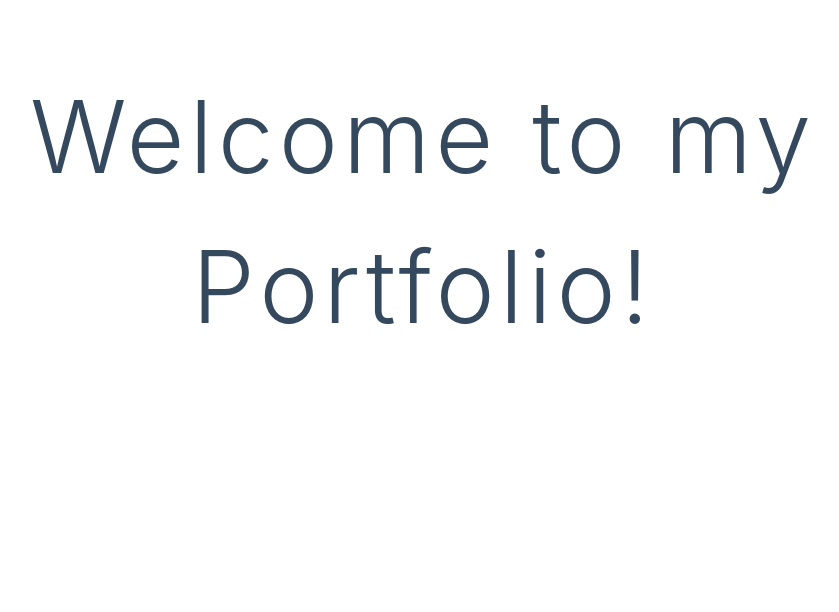
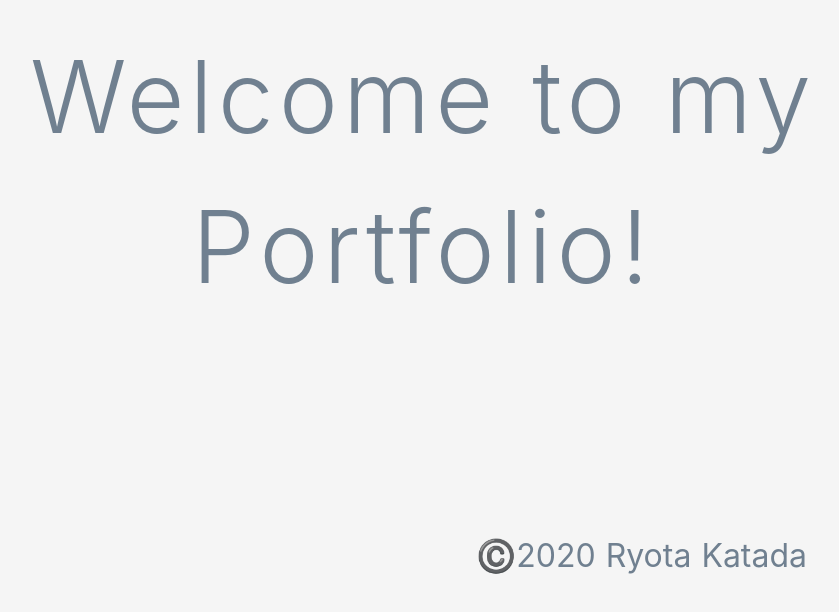
Before and after one commit to aiirononeko/portfolio, a Nuxt app: page / in a window 1280 px wide. Shown: the part 188-800 px from the top of the page, without its empty margins (217-1056 px from the left). Built offline with nearby package versions, Linux system fonts and the light colour scheme.

Commit message:
トップページ作成

```diff
--- /dev/null
+++ b/components/Footer.vue
@@ -0,0 +1,5 @@
+<template>
+  <div>
+    <p>©️2020 Ryota Katada</p>
+  </div>
+</template>
--- a/layouts/default.vue
+++ b/layouts/default.vue
@@ -25,39 +25,24 @@ html {
   box-sizing: border-box;
 }
 
-*,
-*::before,
-*::after {
-  box-sizing: border-box;
-  margin: 0;
+body {
+  background-color: #f5f5f5;
 }
 
-.button--green {
-  display: inline-block;
-  border-radius: 4px;
-  border: 1px solid #3b8070;
-  color: #3b8070;
-  text-decoration: none;
-  padding: 10px 30px;
+.container {
+  margin: 0 auto;
+  min-height: 90vh;
+  display: flex;
+  justify-content: center;
+  align-items: center;
+  text-align: center;
 }
 
-.button--green:hover {
-  color: #fff;
-  background-color: #3b8070;
-}
-
-.button--grey {
-  display: inline-block;
-  border-radius: 4px;
-  border: 1px solid #35495e;
-  color: #35495e;
-  text-decoration: none;
-  padding: 10px 30px;
-  margin-left: 15px;
-}
-
-.button--grey:hover {
-  color: #fff;
-  background-color: #35495e;
+.footer {
+  min-height: 10vh;
+  font-size: 2rem;
+  float: right;
+  margin: auto 20%;
+  color: #708090;
 }
 </style>
--- a/pages/index.vue
+++ b/pages/index.vue
@@ -1,28 +1,28 @@
 <template>
-  <div class="container">
-    <h1 class="title">Welcome to my Portfolio!</h1>
+  <div>
+    <div class="container">
+      <h1 class="title">Welcome to my Portfolio!</h1>
+    </div>
+    <Footer class="footer" />
   </div>
 </template>
 
 <script>
-export default {}
+import Footer from '@/components/Footer'
+
+export default {
+  components: {
+    Footer
+  }
+}
 </script>
 
 <style>
-.container {
-  margin: 0 auto;
-  min-height: 100vh;
-  display: flex;
-  justify-content: center;
-  align-items: center;
-  text-align: center;
-}
-
 .title {
   display: block;
   font-weight: 300;
   font-size: 100px;
-  color: #35495e;
+  color: #708090;
   letter-spacing: 5px;
 }
 
```
Also changed, not shown: pages/README.md (deleted), pages/home.vue (added).
